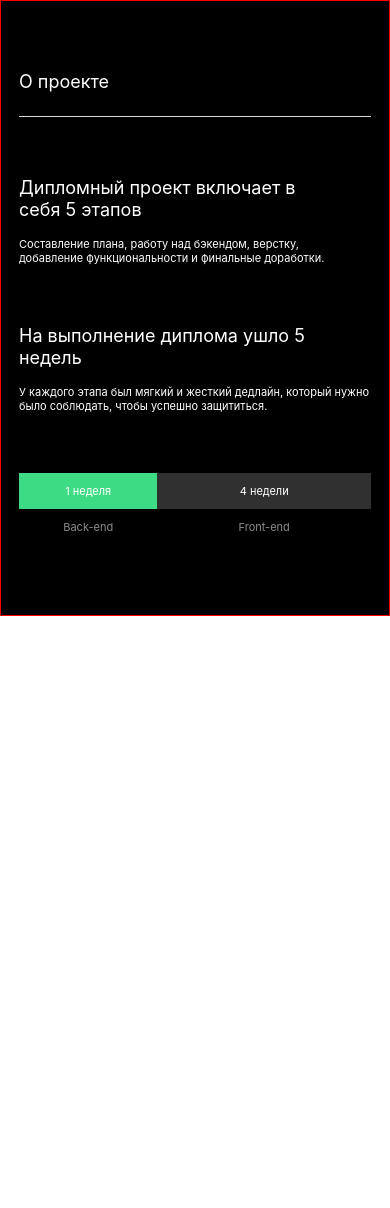
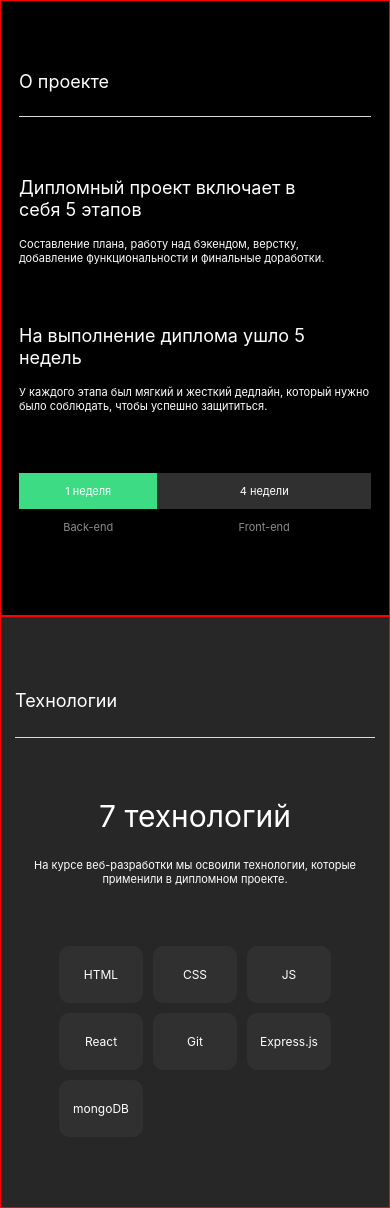
Before and after one commit to mycodetherapy/movies-explorer-frontend, a React (Create React App) app: page / in a window 390 px wide. Before the commit the page ends 844 px from the top, so only its background shows below. Built offline with nearby package versions, Linux system fonts and the light colour scheme.

Commit message:
feat: Techs jsx+css

```diff
--- a/src/components/Main/Main.js
+++ b/src/components/Main/Main.js
@@ -1,12 +1,14 @@
 import "./Main.css";
 import React from "react";
 import Promo from "../Promo/Prromo";
+import Techs from "../Techs/Techs";
 
 export default function Main() {
   return (
     <>
       <main className="main">
         <Promo />
+        <Techs />
       </main>
     </>
   );
--- a/src/components/Promo/Promo.css
+++ b/src/components/Promo/Promo.css
@@ -8,7 +8,7 @@
 .promo__title {
   border-bottom: 1px solid #dadada;
   margin: 0;
-  margin-bottom: 70px;
+  /* margin-bottom: 70px; */
   padding-bottom: 23px;
   color: #fff;
   font-size: 22px;
@@ -19,6 +19,7 @@
 .promo__wrap {
   padding: 0;
   margin: 0;
+  margin-top: 70px;
   margin-bottom: 110px;
   list-style: none;
   color: #fff;
@@ -47,6 +48,7 @@
 .promo__column-title {
   margin: 0;
   padding-bottom: 26px;
+  font-weight: 400;
   font-size: 20px;
 }
 
--- /dev/null
+++ b/src/components/Techs/Techs.css
@@ -0,0 +1,116 @@
+.techs {
+  border: 1px solid red;
+  background-color: #272727;
+  margin: 0;
+  padding: 100px 70px;
+}
+
+.techs__title {
+  border-bottom: 1px solid #dadada;
+  margin: 0;
+  padding-bottom: 23px;
+  color: #fff;
+  font-size: 22px;
+  line-height: 27px;
+  font-weight: 400;
+}
+
+.techs__wrap {
+  margin: 0 auto;
+  padding: 90px 0 100px;
+  color: #fff;
+  max-width: 460px;
+  display: flex;
+  flex-direction: column;
+  align-items: center;
+}
+
+.techs__span {
+  font-size: 50px;
+  margin-bottom: 26px;
+}
+
+.techs__text {
+  text-align: center;
+  font-size: 14px;
+  margin: 0;
+}
+
+.techs__list {
+  padding: 0;
+  margin: 0 auto;
+  list-style: none;
+  display: grid;
+  justify-content: center;
+  grid-template-columns: repeat(auto-fit, 90px);
+  gap: 10px;
+}
+
+.techs__item {
+  background-color: #303030;
+  border-radius: 10px;
+  height: 60px;
+  font-size: 14px;
+}
+
+.techs__item-link {
+  text-decoration: none;
+  color: #fff;
+  width: 100%;
+  height: 100%;
+  display: flex;
+  align-items: center;
+  justify-content: center;
+  opacity: 1;
+}
+
+.techs__item-link:hover {
+  opacity: 0.6;
+  transition: 0.3s;
+}
+
+@media (max-width: 768px) {
+  .techs {
+    padding: 90px 50px;
+  }
+
+  .techs__wrap {
+    padding: 80px 0;
+  }
+
+  .techs__span {
+    margin-bottom: 22px;
+  }
+
+  .techs__list {
+    grid-template-columns: repeat(auto-fit, 84px);
+  }
+
+  .techs__item {
+    font-size: 12px;
+    height: 57px;
+  }
+}
+
+@media (max-width: 480px) {
+  .techs {
+    padding: 70px 14px;
+  }
+
+  .techs__title {
+    font-size: 18px;
+  }
+
+  .techs__wrap {
+    padding: 60px 0;
+  }
+
+  .techs__span {
+    font-size: 30px;
+    margin-bottom: 24px;
+  }
+
+  .techs__text {
+    font-size: 11px;
+  }
+}
--- /dev/null
+++ b/src/components/Techs/Techs.js
@@ -0,0 +1,25 @@
+import "./Techs.css";
+
+export default function Techs() {
+  return (
+    <section className="techs">
+      <h2 className="techs__title">Технологии</h2>
+      <div className="techs__wrap">
+        <span className="techs__span">7 технологий</span>
+        <p className="techs__text">
+          На курсе веб-разработки мы освоили технологии, которые применили в
+          дипломном проекте.
+        </p>
+      </div>
+      <ul className="techs__list">
+        <li className="techs__item"><a className="techs__item-link" href="#">HTML</a></li>
+        <li className="techs__item"><a className="techs__item-link" href="#">CSS</a></li>
+        <li className="techs__item"><a className="techs__item-link" href="#">JS</a></li>
+        <li className="techs__item"><a className="techs__item-link" href="#">React</a></li>
+        <li className="techs__item"><a className="techs__item-link" href="#">Git</a></li>
+        <li className="techs__item"><a className="techs__item-link" href="#">Express.js</a></li>
+        <li className="techs__item"><a className="techs__item-link" href="#">mongoDB</a></li>
+      </ul>
+    </section>
+  );
+}
```
